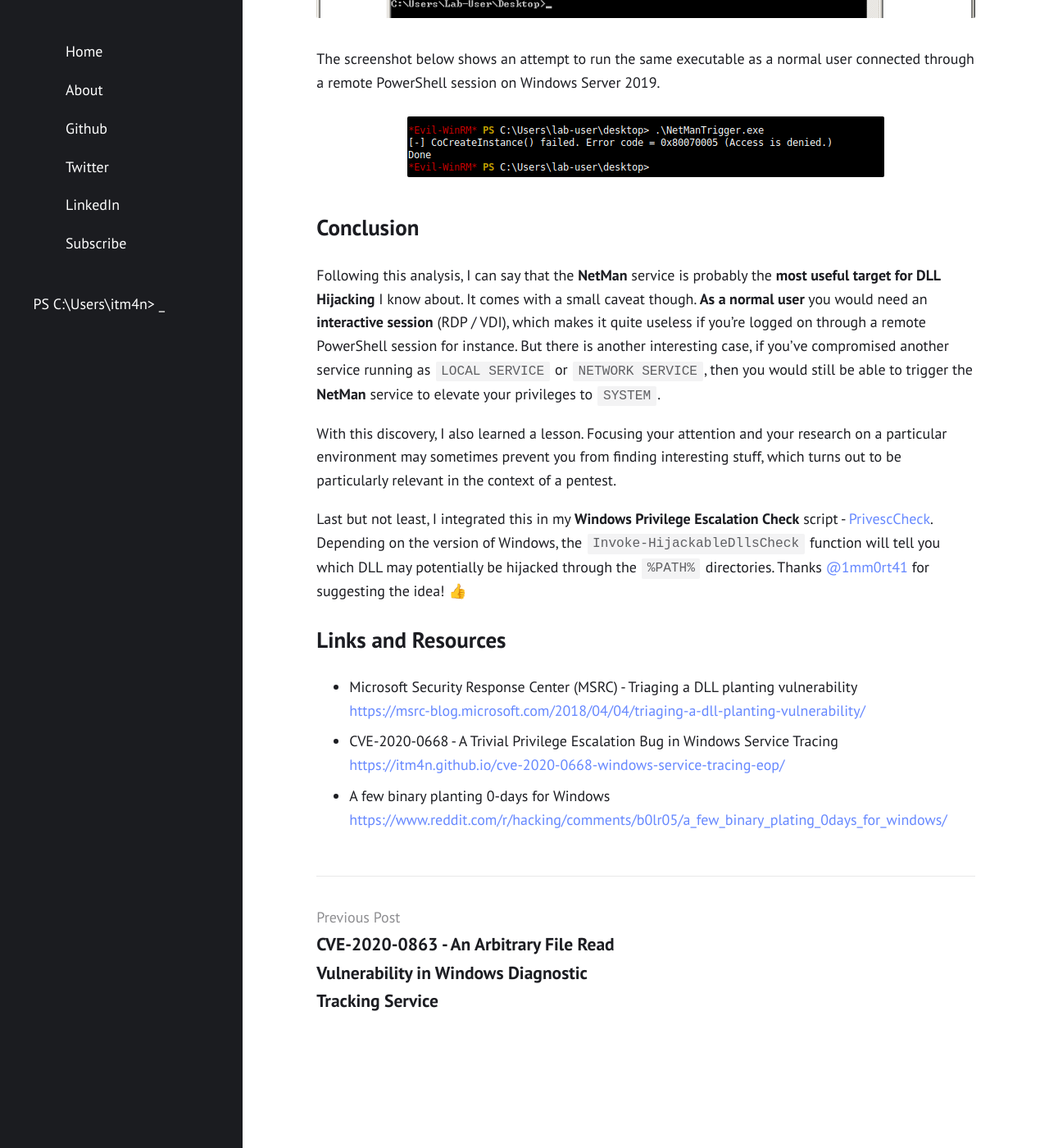
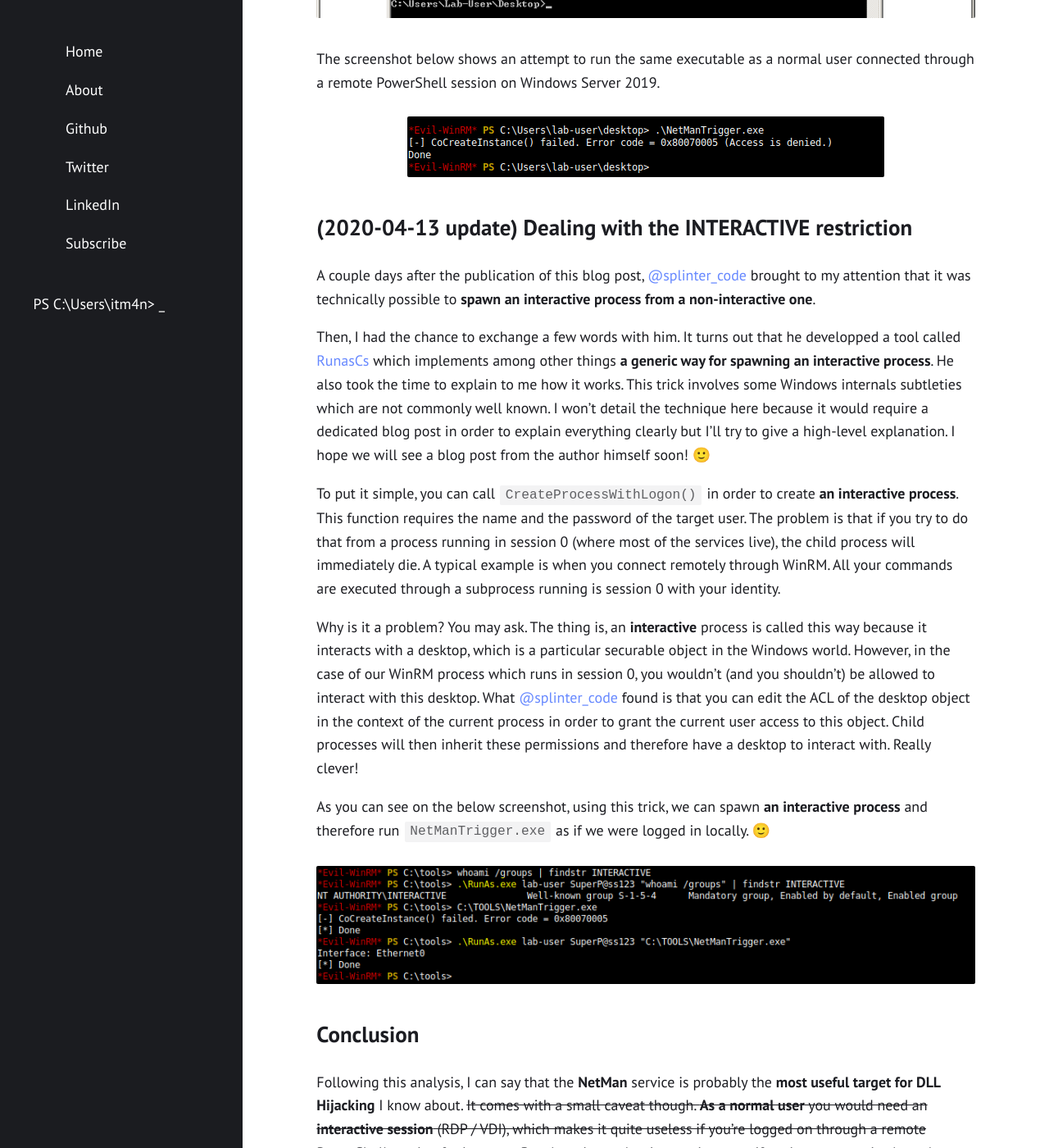
Before and after one commit to fohlab/itm4n.github.io, a Jekyll site: the page built from _posts/2020-04-10-windows-server-netman-dll-hijacking.md, in a window 1280 px wide and 1400 px high, scrolled down 11619 px. Shown: the whole window at 82% size. Built offline with Jekyll 4.4.1, drawn with Linux system fonts in a browser that asks for light colours; emoji names are drawn with the system emoji font; some of the changed text lies outside the part shown.

Commit message:
NetMan DLL hijacking update

```diff
--- a/_posts/2020-04-10-windows-server-netman-dll-hijacking.md
+++ b/_posts/2020-04-10-windows-server-netman-dll-hijacking.md
@@ -211,9 +211,25 @@ The screenshot below shows an attempt to run the same executable as a normal use
   <img src="/assets/posts/2020-04-10-windows-server-netman-dll-hijacking/14_winrm.png">
 </p>
 
+## (2020-04-13 update) Dealing with the INTERACTIVE restriction
+
+A couple days after the publication of this blog post, [@splinter_code](https://twitter.com/splinter_code) brought to my attention that it was technically possible to __spawn an interactive process from a non-interactive one__.
+
+Then, I had the chance to exchange a few words with him. It turns out that he developped a tool called [RunasCs](https://github.com/antonioCoco/RunasCs) which implements among other things __a generic way for spawning an interactive process__. He also took the time to explain to me how it works. This trick involves some Windows internals subtleties which are not commonly well known. I won't detail the technique here because it would require a dedicated blog post in order to explain everything clearly but I'll try to give a high-level explanation. I hope we will see a blog post from the author himself soon! :slightly_smiling_face:
+
+To put it simple, you can call `CreateProcessWithLogon()` in order to create __an interactive process__. This function requires the name and the password of the target user. The problem is that if you try to do that from a process running in session 0 (where most of the services live), the child process will immediately die. A typical example is when you connect remotely through WinRM. All your commands are executed through a subprocess running is session 0 with your identity.
+
+Why is it a problem? You may ask. The thing is, an __interactive__ process is called this way because it interacts with a desktop, which is a particular securable object in the Windows world. However, in the case of our WinRM process which runs in session 0, you wouldn't (and you shouldn't) be allowed to interact with this desktop. What [@splinter_code](https://twitter.com/splinter_code) found is that you can edit the ACL of the desktop object in the context of the current process in order to grant the current user access to this object. Child processes will then inherit these permissions and therefore have a desktop to interact with. Really clever!
+
+As you can see on the below screenshot, using this trick, we can spawn __an interactive process__ and therefore run `NetManTrigger.exe` as if we were logged in locally. :slightly_smiling_face:
+
+<p align="center">
+  <img src="/assets/posts/2020-04-10-windows-server-netman-dll-hijacking/15_winrm-interactive-process.png">
+</p>
+
 ## Conclusion
 
-Following this analysis, I can say that the __NetMan__ service is probably the __most useful target for DLL Hijacking__ I know about. It comes with a small caveat though. __As a normal user__ you would need an __interactive session__ (RDP / VDI), which makes it quite useless if you're logged on through a remote PowerShell session for instance. But there is another interesting case, if you've compromised another service running as `LOCAL SERVICE` or `NETWORK SERVICE`, then you would still be able to trigger the __NetMan__ service to elevate your privileges to `SYSTEM`.
+Following this analysis, I can say that the __NetMan__ service is probably the __most useful target for DLL Hijacking__ I know about. ~~It comes with a small caveat though. __As a normal user__ you would need an __interactive session__ (RDP / VDI), which makes it quite useless if you're logged on through a remote PowerShell session for instance.~~ But there is another interesting case, if you've compromised another service running as `LOCAL SERVICE` or `NETWORK SERVICE`, then you would still be able to trigger the __NetMan__ service to elevate your privileges to `SYSTEM`.
 
 With this discovery, I also learned a lesson. Focusing your attention and your research on a particular environment may sometimes prevent you from finding interesting stuff, which turns out to be particularly relevant in the context of a pentest.
 
@@ -227,3 +243,5 @@ Last but not least, I integrated this in my __Windows Privilege Escalation Check
 [https://itm4n.github.io/cve-2020-0668-windows-service-tracing-eop/](https://itm4n.github.io/cve-2020-0668-windows-service-tracing-eop/)
 - A few binary planting 0-days for Windows
 [https://www.reddit.com/r/hacking/comments/b0lr05/a_few_binary_plating_0days_for_windows/](https://www.reddit.com/r/hacking/comments/b0lr05/a_few_binary_plating_0days_for_windows/)
+- RunasCs - How to spawn an interactive process
+[https://github.com/antonioCoco/RunasCs](https://github.com/antonioCoco/RunasCs)
```
Also changed, not shown: assets/posts/2020-04-10-windows-server-netman-dll-hijacking/15_winrm-interactive-process.png (added).
